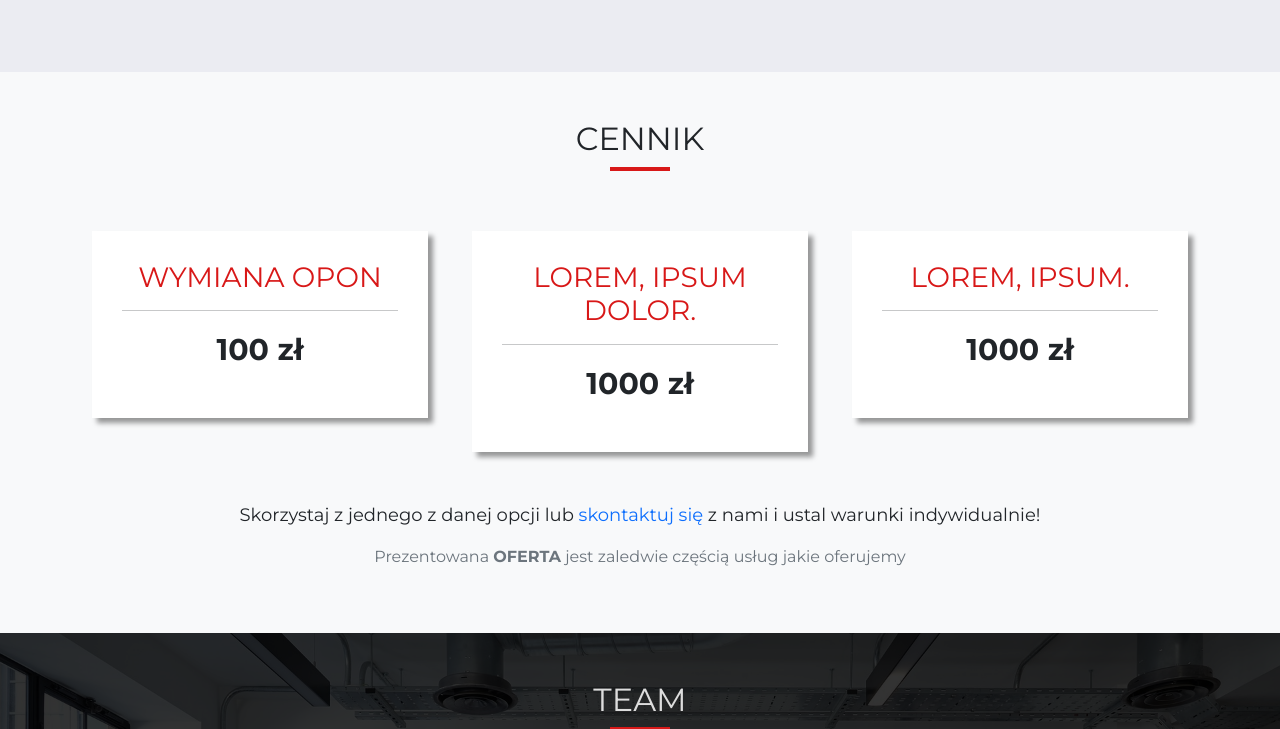
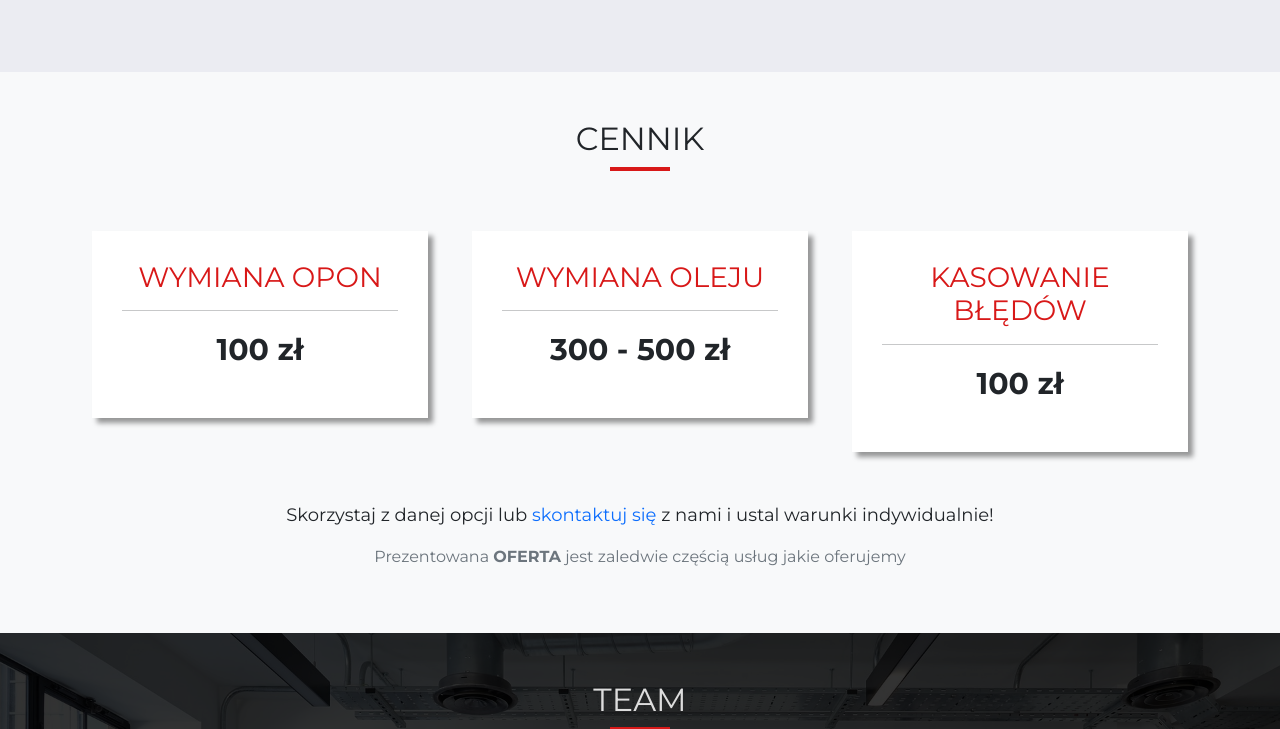
Before and after one commit to ArkadiuszAdamowicz/Badger-Garage, a plain HTML site: page index.html in a window 1280 px wide. Shown: the part 2514-3243 px from the top of the page. Drawn offline with nearby package versions, Linux system fonts and the light colour scheme.

Commit message:
third  verssion with master

```diff
--- a/index.html
+++ b/index.html
@@ -34,7 +34,7 @@
                     <a class="nav-link" href="#portfolio">portfolio</a>
                     <a class="nav-link" href="#prices">ceny</a>
                     <a class="nav-link" href="#team">zespół</a>
-                    <a class="nav-link" href="#achievements">dojazd</a>
+                    <a class="nav-link" href="#achievments">dojazd</a>
                     <a class="nav-link" href="#contact">kontakt</a>
                 </div>
             </div>
@@ -121,7 +121,7 @@
                         <p class="aboutus-hero-title mb-1">NAPRAWA</p>
                         <p><i class="fa-solid fa-screwdriver-wrench"></i></p>
                         <p class="aboutus-hero-text">Naprawimy Twój samochód.</p>
-                        <p>Skontaktujemy się gdy będzie gotrowy do odbioru.</p>
+                        <p>Skontaktujemy się gdy będzie gotowy do odbioru.</p>
                     </div>
 
                 </div>
@@ -217,22 +217,22 @@
 
                     <div class="col-md-6 col-xl-4">
                         <div class="price-box">
-                            <h3>Lorem, ipsum dolor.</h3>
+                            <h3>Wymiana oleju</h3>
                             <hr>
-                            <p class=" price-tag">1000 zł</p>
+                            <p class=" price-tag">300 - 500 zł</p>
                         </div>
                     </div>
                     <div class="col-md-6 col-xl-4">
                         <div class="price-box">
-                            <h3>Lorem, ipsum.</h3>
+                            <h3>Kasowanie błędów</h3>
                             <hr>
-                            <p class="price-tag">1000 zł</p>
+                            <p class="price-tag">100 zł</p>
                         </div>
                     </div>
                 </div>
 
                 <div class="text-center">
-                    <p class="price-info">Skorzystaj z jednego z danej opcji lub <a href="#contact">skontaktuj
+                    <p class="price-info">Skorzystaj z danej opcji lub <a href="#contact">skontaktuj
                             się</a> z nami i ustal warunki indywidualnie!</p>
                     <p class="text-muted">Prezentowana <strong>OFERTA</strong> jest zaledwie częścią usług jakie
                         oferujemy</p>
```
